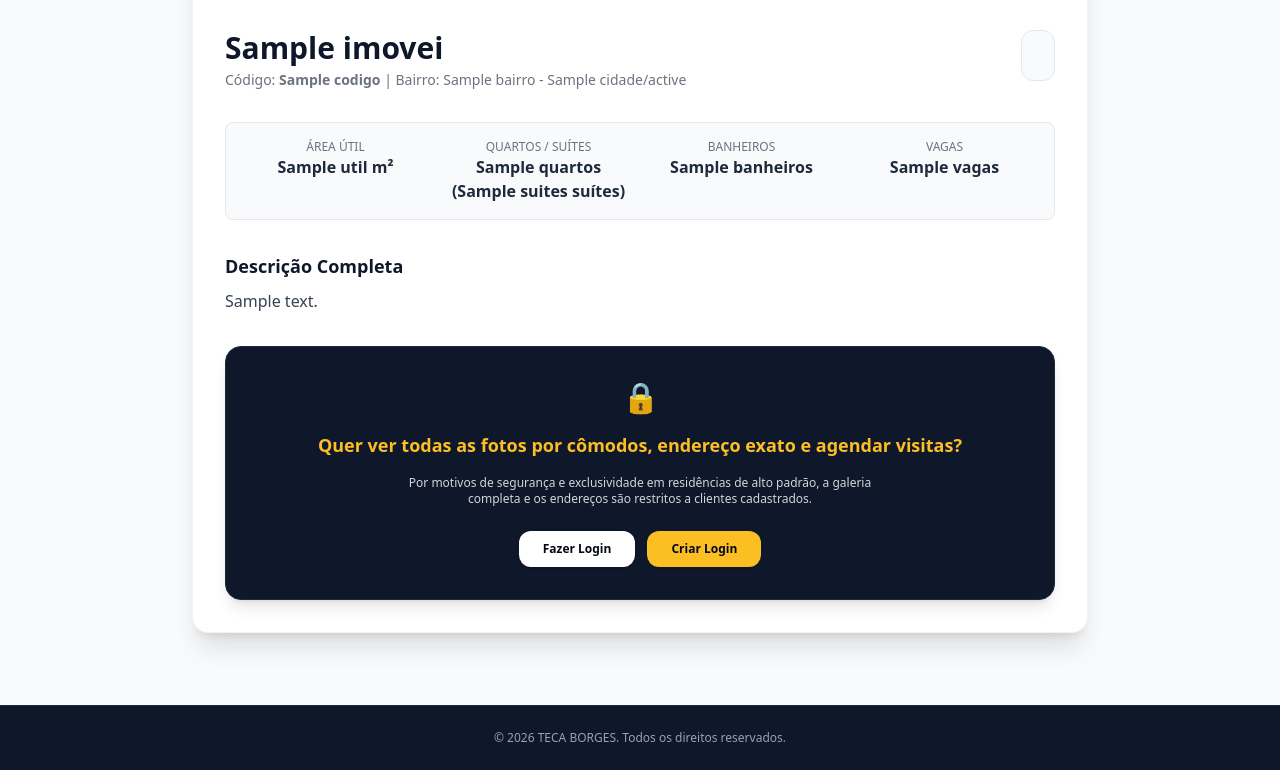
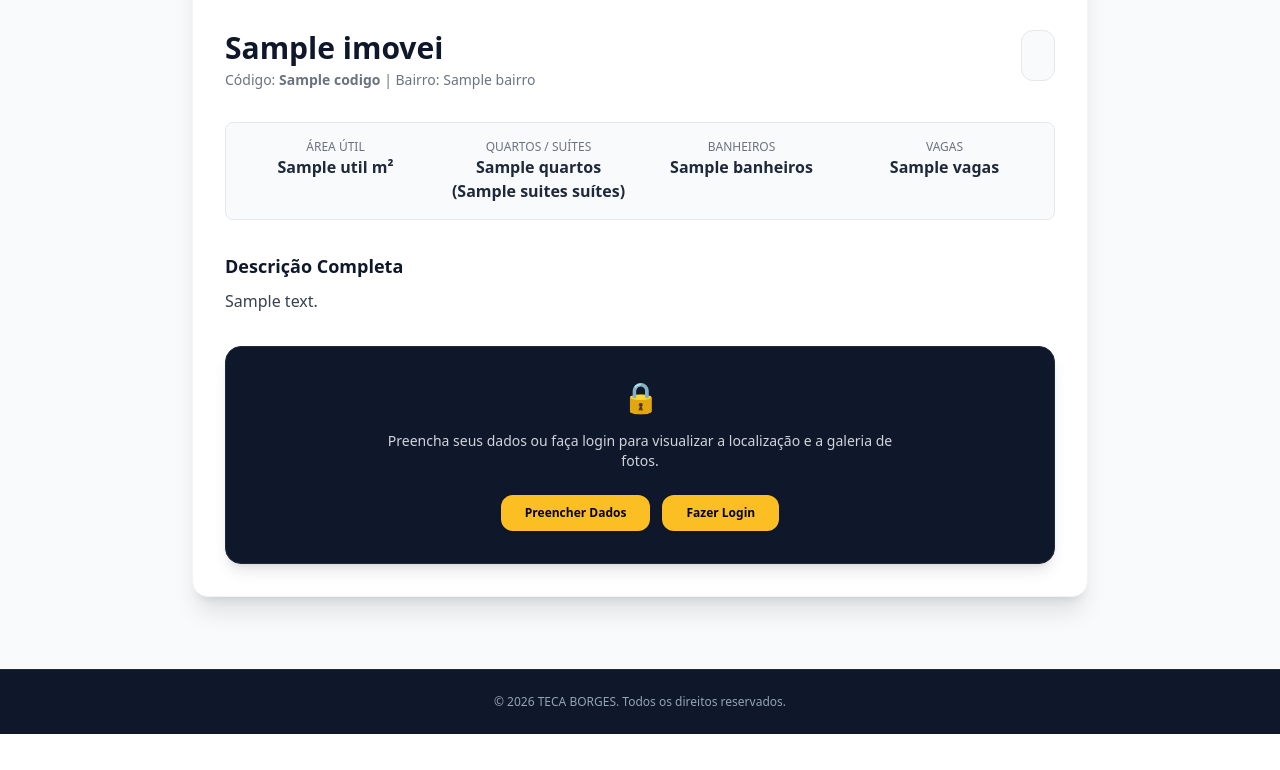
Before and after one commit to emersonandradeperfil/imobiliaria, a Flask app: page /imovel/1 in a window 1280 px wide. Shown: the part 455-1225 px from the top of the page. After the commit the page ends 1189 px from the top, so only its background shows below. Run offline with Flask 3, Linux system fonts and the light colour scheme; a database or web service that is not in the repository returns one stand-in record (values such as "Sample title"); some libraries are stand-ins or nearby versions.

Commit message:
detalhe de imoveis

```diff
--- a/app.py
+++ b/app.py
@@ -105,6 +105,23 @@ def imovel_detalhe(slug):
         condominio=condominio,
         endereco_privado=endereco_privado
     )
+
+@app.route('/imovel/<imoid>/liberar-dados', methods=['POST'])
+def liberar_por_dados(imoid):
+    nome = request.form.get('nome')
+    email = request.form.get('email')
+    whatsapp = request.form.get('whatsapp')
+
+    # Aqui você pode salvar o lead na sua collection de leads/clientes no MongoDB se desejar
+    # db.leads.insert_one({"nome": nome, "email": email, "whatsapp": whatsapp, "imovel_interesse": imoid})
+
+    # Autentica o visitante temporariamente na sessão para liberar a visualização
+    session['user_id'] = email  # ou um ID gerado para o lead
+    session['user_name'] = nome
+    session['user_whatsapp'] = whatsapp
+
+    flash("Dados confirmados com sucesso! Informações liberadas.", "success")
+    return redirect(url_for('detalhe_imovel', imoid=imoid)) # Ajuste para o nome da sua rota de detalhes do imóvel
 
 @app.route('/login', methods=['GET', 'POST'])
 def login():
@@ -607,6 +624,8 @@ def admin_imovel_excluir(codigo):
         flash(f'Imóvel {codigo} removido da vitrine do site (mantido no histórico interno do banco).', 'info')
     return redirect(url_for('admin_imoveis'))
 
+# --- PAINEL DE GESTÃO DE USUARIOS (ADMIN) ---
+
 @app.route('/admin/usuarios', methods=['GET', 'POST'])
 @login_required
 @admin_required
--- a/templates/imovel_detalhe.html
+++ b/templates/imovel_detalhe.html
@@ -24,7 +24,7 @@
             <div>
                 <h1 class="text-3xl font-bold text-slate-900">{{ imovel.titulo }}</h1>
                 <p class="text-gray-500 text-sm mt-1">Código: <span class="font-semibold">{{ imovel.codigo }}</span> |
-                    Bairro: {{ imovel.local_publico.bairro }} - {{ imovel.local_publico.cidade }}/{{ imovel.local_publico.estado }}</p>
+                    Bairro: {{ imovel.local_publico.bairro }}</p>
             </div>
 
             <!-- Bloco de Preços Dinâmico (Venda e/ou Locação) -->
@@ -128,11 +128,10 @@
                     - {{ imovel.local_publico.bairro }} - CEP: {{ endereco_privado.cep }}
                 </p>
 
-                <!-- BOTÕES DE ATALHO RÁPIDO PARA WAZE E GOOGLE MAPS -->
+                <!-- MINI MAPA EMBUTIDO -->
                 {% set endereco_completo = endereco_privado.logradouro ~ ', ' ~ endereco_privado.numero ~ ' - ' ~
                 imovel.local_publico.bairro ~ ' - São Paulo - SP' %}
 
-                <!-- MINI MAPA EMBUTIDO -->
                 <div class="mt-4 rounded-xl overflow-hidden border border-slate-700 h-64 w-full">
                     <iframe width="100%" height="100%" frameborder="0" scrolling="no" marginheight="0" marginwidth="0"
                         src="https://maps.google.com/maps?q={{ endereco_completo | urlencode }}&t=&z=15&ie=UTF8&iwloc=&output=embed">
@@ -216,19 +215,75 @@
         <!-- Caixa de convite para visitantes não logados -->
         <div class="bg-slate-900 text-white border border-slate-800 p-8 rounded-2xl shadow-lg text-center space-y-4">
             <span class="text-3xl">🔒</span>
-            <h3 class="font-extrabold text-amber-400 text-lg">Quer ver todas as fotos por cômodos, endereço exato e agendar visitas?</h3>
-            <p class="text-xs text-gray-300 max-w-lg mx-auto">Por motivos de segurança e exclusividade em residências de alto padrão, a galeria completa e os endereços são restritos a clientes cadastrados.</p>
-            <div class="flex justify-center gap-3 pt-2">
-                <a href="{{ url_for('login', next=request.path) }}"
-                    class="bg-white text-slate-950 font-bold px-6 py-2.5 rounded-xl text-xs hover:bg-gray-100 transition shadow">
-                    Fazer Login
-                </a>
+
+            <h3 class="text-sm text-gray-300 max-w-lg mx-auto">Preencha seus dados ou faça login para visualizar a localização e a galeria de fotos.</h3>
+
+            <div class="flex flex-wrap justify-center gap-3 pt-2">
+                <!-- Botão que abre o Modal de Captura de Dados -->
+                <button type="button" onclick="abrirModalLead()"
+                    class="bg-amber-400 text-slate-950 font-bold px-6 py-2.5 rounded-xl text-xs hover:bg-amber-500 transition shadow">
+                    Preencher Dados
+                </button>
+
                 <a href="{{ url_for('login') }}"
                     class="bg-amber-400 text-slate-950 font-bold px-6 py-2.5 rounded-xl text-xs hover:bg-amber-500 transition shadow">
-                    Criar Login
+                    Fazer Login
                 </a>
             </div>
         </div>
+
+        <!-- MODAL DE CAPTURA DE LEAD (Oculto por padrão) -->
+        <div id="modal-lead" class="fixed inset-0 z-50 flex items-center justify-center bg-slate-950/80 backdrop-blur-sm hidden">
+            <div class="bg-white text-slate-950 rounded-2xl p-6 sm:p-8 max-w-md w-full mx-4 shadow-2xl border border-gray-100 relative animate-in fade-in zoom-in duration-200">
+
+                <!-- Botão Fechar Modal -->
+                <button type="button" onclick="fecharModalLead()" class="absolute top-4 right-4 text-gray-400 hover:text-slate-950 text-xl font-bold">
+                    ×
+                </button>
+
+                <div class="text-center mb-6">
+                    <span class="text-2xl">🏠</span>
+                    <h3 class="text-lg font-bold text-slate-900 mt-2">Quase lá!</h3>
+                    <p class="text-xs text-gray-500 mt-1">Preencha rapidinho para liberar o endereço completo, mapa e fotos detalhadas.</p>
+                </div>
+
+                <form action="{{ url_for('liberar_por_dados', imoid=imovel._id) }}" method="POST" class="space-y-4 text-left">
+                    <div>
+                        <label class="block text-xs font-semibold text-gray-700 mb-1">Seu Nome</label>
+                        <input type="text" name="nome" required placeholder="Digite seu nome completo"
+                            class="w-full bg-gray-50 border border-gray-300 rounded-xl px-3 py-2 text-sm text-slate-900 focus:outline-none focus:ring-2 focus:ring-amber-400">
+                    </div>
+
+                    <div>
+                        <label class="block text-xs font-semibold text-gray-700 mb-1">E-mail</label>
+                        <input type="email" name="email" required placeholder="seu@email.com"
+                            class="w-full bg-gray-50 border border-gray-300 rounded-xl px-3 py-2 text-sm text-slate-900 focus:outline-none focus:ring-2 focus:ring-amber-400">
+                    </div>
+
+                    <div>
+                        <label class="block text-xs font-semibold text-gray-700 mb-1">WhatsApp / Celular</label>
+                        <input type="tel" name="whatsapp" required placeholder="(11) 99999-9999"
+                            class="w-full bg-gray-50 border border-gray-300 rounded-xl px-3 py-2 text-sm text-slate-900 focus:outline-none focus:ring-2 focus:ring-amber-400">
+                    </div>
+
+                    <div class="pt-2">
+                        <button type="submit"
+                            class="w-full bg-amber-400 hover:bg-amber-500 text-slate-950 font-bold py-3 rounded-xl transition text-xs shadow-md">
+                            Ver Informações Completas
+                        </button>
+                    </div>
+                </form>
+            </div>
+        </div>
+
+        <script>
+            function abrirModalLead() {
+                document.getElementById('modal-lead').classList.remove('hidden');
+            }
+            function fecharModalLead() {
+                document.getElementById('modal-lead').classList.add('hidden');
+            }
+        </script>
         {% endif %}
 
     </div>
--- a/templates/index.html
+++ b/templates/index.html
@@ -269,7 +269,7 @@
             </div>
 
             <button type="submit" class="w-full bg-slate-900 hover:bg-amber-400 hover:text-slate-950 text-white font-bold py-3 rounded-xl transition text-sm shadow-md">
-                Salvar Favorito & Acessar
+                Salvar Favorito
             </button>
         </form>
     </div>
```
